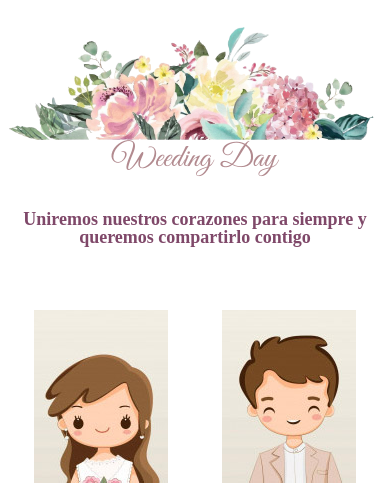
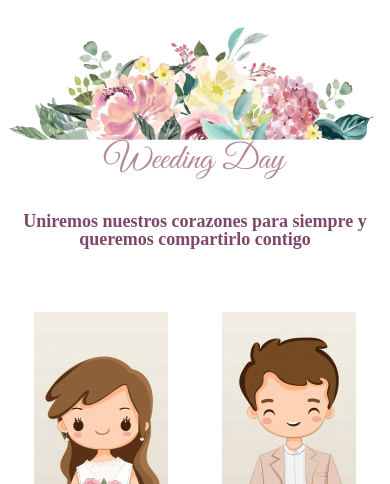
Before and after one commit to LissetteHuilca/weeding_stefy, a PHP site: page / in a window 390 px wide. Shown: the top 484 px of the page. Run offline with PHP 8.4, Linux system fonts and the light colour scheme; some web fonts are replaced.

Commit message:
Add files via upload

```diff
--- a/css/estilo_main.css
+++ b/css/estilo_main.css
@@ -152,7 +152,7 @@ body {
 
 span.main.words.chars.splitting {
   text-align: center;
-  font-size: xx-large;
+  font-size: 35px;
 }
 
 .intro {
```
